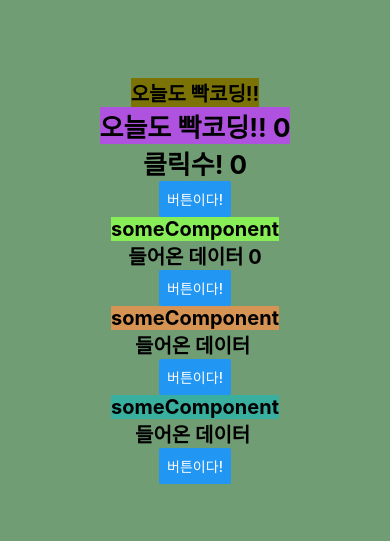
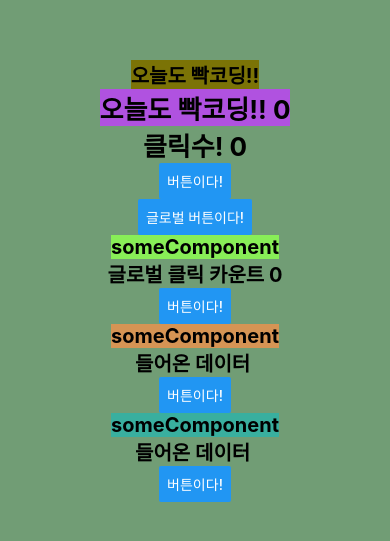
Before and after one commit to ncs01060/studyReactNative, a React Native app: screen / in a window 390 px wide. Shown: the part 141-682 px from the top of the page. Built offline with nearby package versions, Linux system fonts and the light colour scheme.

Commit message:
글로벌 상태관리

```diff
--- a/App.tsx
+++ b/App.tsx
@@ -1,9 +1,11 @@
 import { StatusBar } from "expo-status-bar";
-import { useState } from "react";
+import { createContext, useContext, useState } from "react";
 import { Button, StyleSheet, Text, View } from "react-native";
 
 export default function App() {
   const [clickCount, setClickCount] = useState<number>(0);
+  const [globalClickCount, setGlobalClickCount] = useState<number>(0);
+  const GlobalClickCountContext = createContext();
 
   const generateColor = (): string => {
     const randomColor = Math.floor(Math.random() * 16777215)
@@ -13,6 +15,8 @@ export default function App() {
   };
 
   function SomeComponent(props: any) {
+    const [globalCount, setGlobalCount] = useContext(GlobalClickCountContext);
+
     return (
       <>
         <Text
@@ -25,7 +29,7 @@ export default function App() {
           someComponent
         </Text>
         <Text style={[{ fontWeight: "bold" }, { fontSize: 20 }]}>
-          들어온 데이터 {props.clickCount}
+          글로벌 클릭 카운트 {globalClickCount}
         </Text>
         <Button
           title="버튼이다!"
@@ -84,6 +88,9 @@ export default function App() {
   }
 
   return (
+    <GlobalClickCountContext.Provider
+      value={[globalClickCount, setGlobalClickCount]}
+    >
       <View style={[styles.container, { backgroundColor: generateColor() }]}>
         <Text
           style={[
@@ -107,6 +114,12 @@ export default function App() {
             setClickCount(clickCount + 1);
           }}
         />
+        <Button
+          title="글로벌 버튼이다!"
+          onPress={(e) => {
+            setGlobalClickCount(globalClickCount + 1);
+          }}
+        />
         <SomeComponent
           clickCount={clickCount}
           onClick={() => {
@@ -114,6 +127,7 @@ export default function App() {
           }}
         />
       </View>
+    </GlobalClickCountContext.Provider>
   );
 }
 
```
Lines whose indentation alone changed are shown as unchanged.
